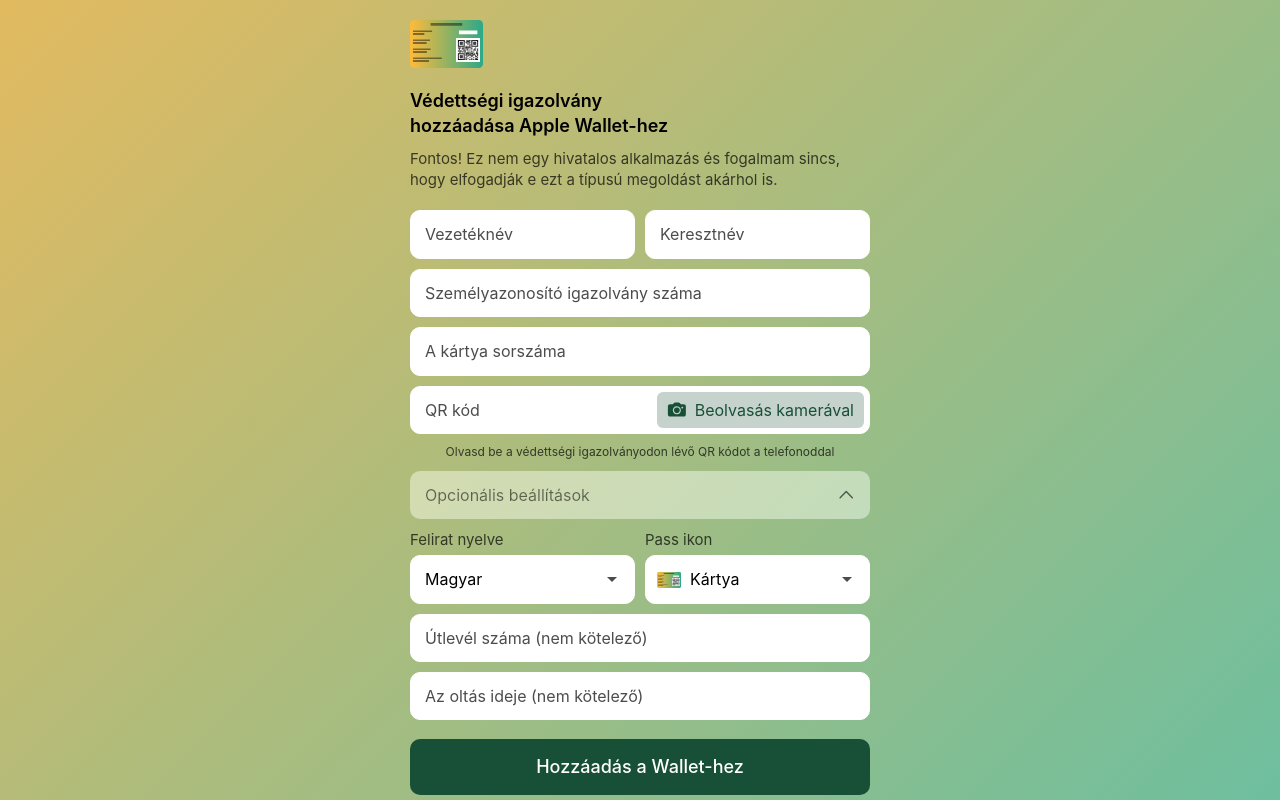
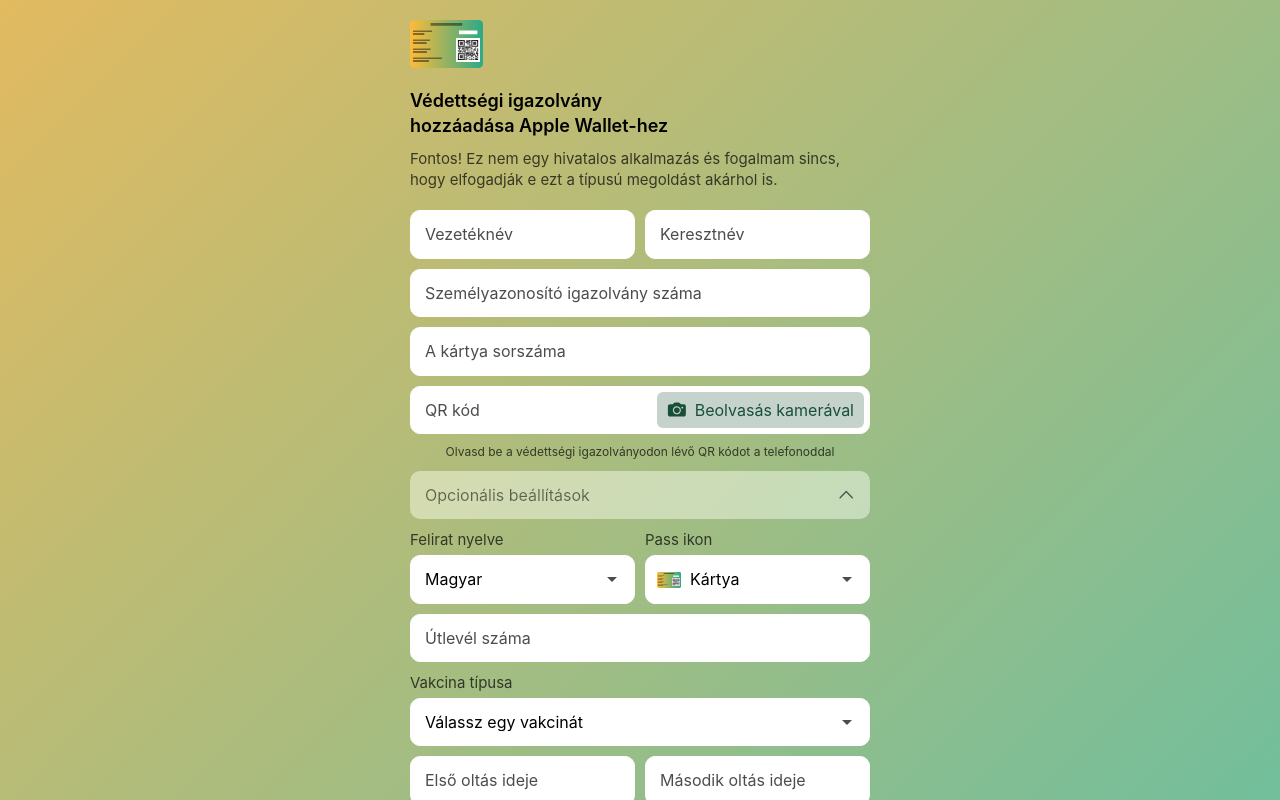
Before and after one commit to passatgt/vakcinapass, a Next.js app: page / in a window 1280 px wide. Both pictures are taken after a click on the button "Opcionális beállítások". Shown: the top 800 px of the page. Built offline with nearby package versions, Linux system fonts and the light colour scheme.

Commit message:
Oltás típusa és második oltás ideje HTTPS átirányítás Sketch fájl

```diff
--- a/components/form.js
+++ b/components/form.js
@@ -47,7 +47,7 @@
 	const passportNumberSettings = {
 		value: passportNumber,
 		onChange: handlePassportNumberChange,
-		placeholder: 'Útlevél száma (nem kötelező)',
+		placeholder: 'Útlevél száma',
 	};
 
 	const [shotDate, setShotDate] = useState('');
@@ -55,7 +55,18 @@
 	const shotDateSettings = {
 		value: shotDate,
 		onChange: handleShotDateChange,
-		placeholder: 'Az oltás ideje (nem kötelező)',
+		placeholder: 'Első oltás ideje',
+		mask: '9999.99.99.',
+		maskPlaceholder: "éééé.hh.nn.",
+		alwaysShowMask: false
+	};
+
+	const [shotDateSecond, setShotDateSecond] = useState('');
+	const handleShotDateSecondChange = event => setShotDateSecond(event.target.value);
+	const shotDateSecondSettings = {
+		value: shotDateSecond,
+		onChange: handleShotDateSecondChange,
+		placeholder: 'Második oltás ideje',
 		mask: '9999.99.99.',
 		maskPlaceholder: "éééé.hh.nn.",
 		alwaysShowMask: false
@@ -75,6 +86,13 @@
 		value: icon,
 		onChange: handleIconChange,
 		placeholder: 'Ikon',
+	};
+
+	const [shot, setShot] = useState('');
+	const handleShotChange = event => setShot(event.target.value);
+	const shotSettings = {
+		value: shot,
+		onChange: handleShotChange
 	};
 
 	const handleScan = data => {
@@ -112,7 +130,7 @@
 			const requestOptions = {
 				method: 'POST',
 				headers: { 'Content-Type': 'application/json' },
-				body: JSON.stringify({firstName, lastName, idNumber, cardNumber, passportNumber, shotDate, icon, language, qr: qr.result })
+				body: JSON.stringify({firstName, lastName, idNumber, cardNumber, passportNumber, shot, shotDate, shotDateSecond, icon, language, qr: qr.result })
 			};
 
 			fetch('/api/generate', requestOptions)
@@ -190,9 +208,26 @@
 				<p className={classNames({ valid: (passportNumber != '') })}>
 					<input id="passportNumber" type="text" {...passportNumberSettings} />
 				</p>
-				<p className={classNames({ valid: (!!shotDate.match(/^[\d.]+$/)) })}>
-					<InputMask id="shotDate" type="text" {...shotDateSettings} />
+				<p>
+					<label htmlFor="icon">Vakcina típusa</label>
+					<select name="shot" id="shot" {...shotSettings}>
+						<option value="">Válassz egy vakcinát</option>
+						<option value="pfizer">Pfizer-Biontech</option>
+						<option value="moderna">Moderna</option>
+						<option value="sputnik">Szputnyik</option>
+						<option value="astra">AstraZeneca</option>
+						<option value="sinopharm">Sinopharm</option>
+						<option value="janssen">Janssen</option>
+					</select>
 				</p>
+				<div className="row">
+					<p className={classNames({ valid: (!!shotDate.match(/^[\d.]+$/)) })}>
+						<InputMask id="shotDate" type="text" {...shotDateSettings} />
+					</p>
+					<p className={classNames({ valid: (!!shotDateSecond.match(/^[\d.]+$/)) })}>
+						<InputMask id="shotDateSecond" type="text" {...shotDateSecondSettings} />
+					</p>
+				</div>
 			</div>
 
 			<p className="submit">
--- a/lib/generate-pass.js
+++ b/lib/generate-pass.js
@@ -14,7 +14,7 @@
 	return bundle;
 }
 
-const generatePass = async ({ firstName, lastName, idNumber, cardNumber, qr, passportNumber, shotDate, icon, language }) => {
+const generatePass = async ({ firstName, lastName, idNumber, cardNumber, qr, passportNumber, shot, shotDate, shotDateSecond, icon, language }) => {
 	const pass = await createPass({
 		model: await generateModel({ icon }),
 		certificates: {
@@ -59,17 +59,25 @@
 		{
 			key: 'idnumber',
 			value: idNumber,
-		}
-	].map(setLabels);
-
-	pass.auxiliaryFields = [
+		},
 		passportNumber && {
 			key: 'passportnumber',
 			value: passportNumber,
 		},
+	].map(setLabels);
+
+	pass.auxiliaryFields = [,
+		shot && {
+			key: 'shot',
+			value: shotTypes[language][shot],
+		},
 		shotDate && {
 			key: 'shotdate',
 			value: shotDate,
+		},
+		shotDateSecond && {
+			key: 'shotdatesecond',
+			value: shotDateSecond,
 		}
 	].filter(e=>e).map(setLabels);
 
@@ -77,6 +85,25 @@
 };
 
 export default generatePass;
+
+const shotTypes = {
+	hu: {
+		pfizer: 'Pfizer-Biontech',
+		moderna: 'Moderna',
+		sputnik: 'Szputnyik',
+		astra: 'AstraZeneca',
+		sinopharm: 'Sinopharm',
+		janssen: 'Janssen'
+	},
+	en: {
+		pfizer: 'Pfizer-Biontech',
+		moderna: 'Moderna',
+		sputnik: 'Sputnik',
+		astra: 'AstraZeneca',
+		sinopharm: 'Sinopharm',
+		janssen: 'Janssen'
+	}
+}
 
 const i18n = {
 	title: {
@@ -96,8 +123,16 @@
 		en: 'Identity card No.'
 	},
 	shotdate: {
-		hu: 'Oltás ideje',
-		en: 'Date of vaccination'
+		hu: 'Első oltás',
+		en: 'First vaccination'
+	},
+	shotdatesecond: {
+		hu: 'Második oltás',
+		en: 'Second vaccination'
+	},
+	shot: {
+		hu: 'Vakcina típusa',
+		en: 'Type of vaccine'
 	},
 	passportnumber: {
 		hu: 'Útlevél szám',
--- a/pages/_document.js
+++ b/pages/_document.js
@@ -7,6 +7,11 @@
 		return (
 			<Html lang="hu">
 				<Head>
+					<script
+					dangerouslySetInnerHTML={{
+						__html: `if (document.URL.substring(0,5) == 'https:') window.location.replace('https:' + document.URL.substring(5));`
+					}}
+					/>
 					<Meta />
 				</Head>
 				<body>
--- a/pages/api/generate.js
+++ b/pages/api/generate.js
@@ -2,9 +2,9 @@
 
 export default async (request, response) => {
 	try {
-		const { firstName, lastName, idNumber, cardNumber, qr, passportNumber, shotDate, icon, language } = request.body;
+		const { firstName, lastName, idNumber, cardNumber, qr, passportNumber, shot, shotDate, shotDateSecond, icon, language } = request.body;
 
-		const pass = await generatePass({ firstName, lastName, idNumber, cardNumber, qr, passportNumber, shotDate, icon, language });
+		const pass = await generatePass({ firstName, lastName, idNumber, cardNumber, qr, passportNumber, shot, shotDate, shotDateSecond, icon, language });
 		const filename = firstName.toLowerCase();
 		response.setHeader('Content-Type', 'application/vnd.apple.pkpass');
 		response.setHeader('Content-Disposition', `attachment; filename=${filename}.pkpass`);
--- a/public/static/styles/index.css
+++ b/public/static/styles/index.css
@@ -258,7 +258,7 @@
 }
 
 .other-settings.open + .other-settings-fields {
-	max-height: 200px;
+	max-height: 300px;
 	opacity: 1;
 }
 
```
Also changed, not shown: 1 other file (tests, documents, lock files or other folders).
